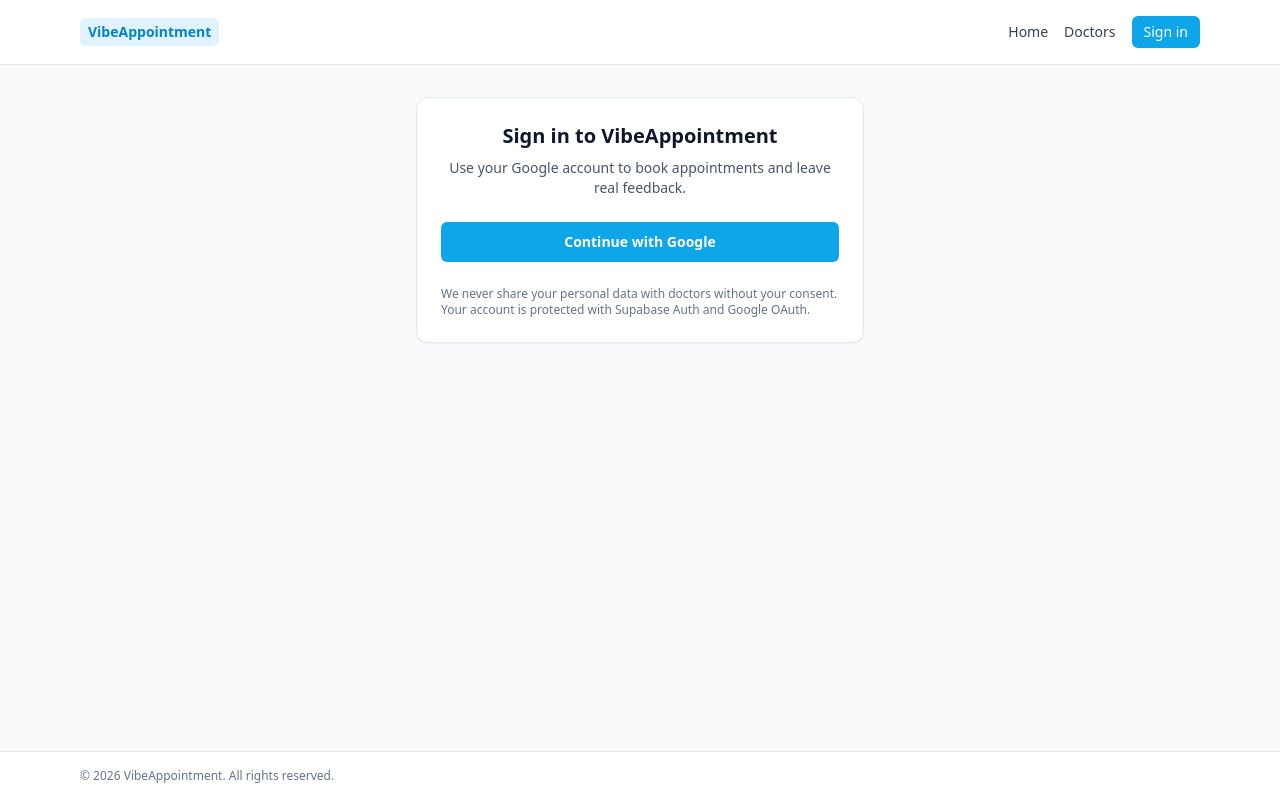
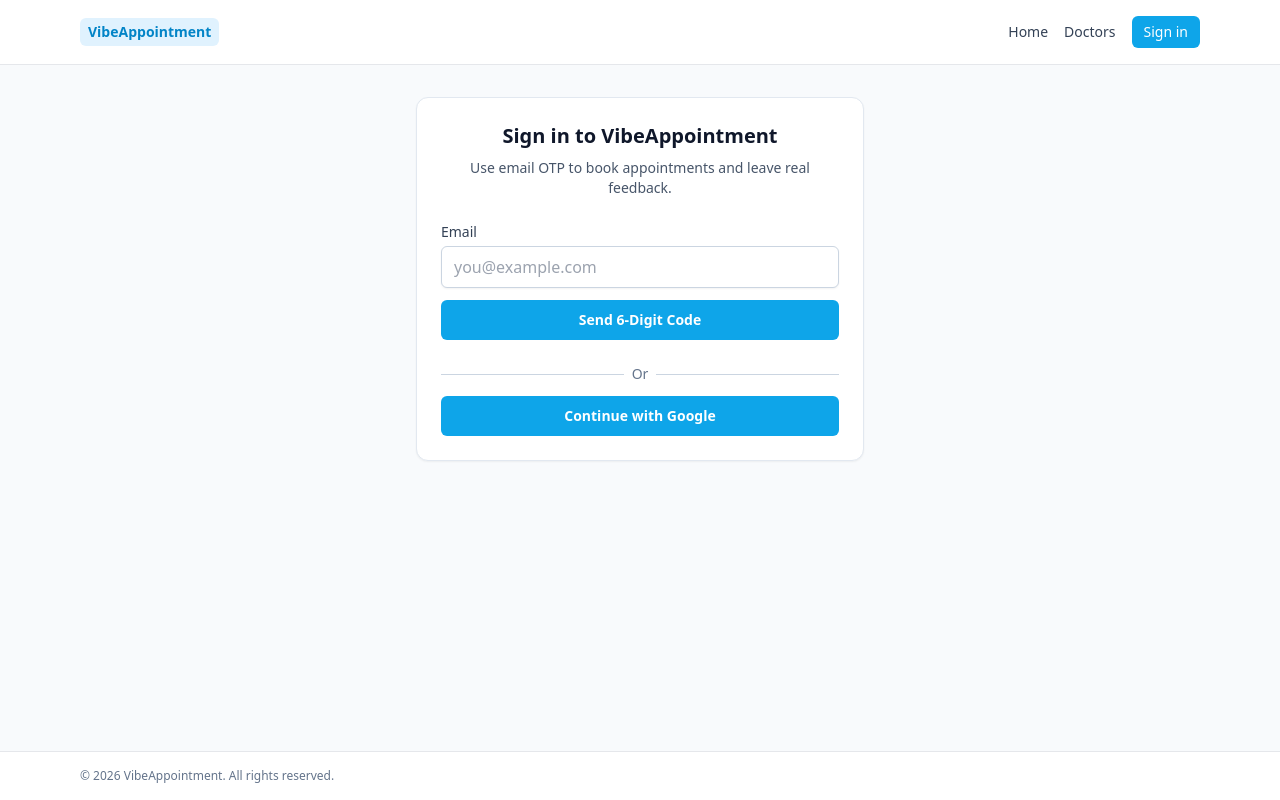
Before and after one commit to dheerajkumar-solanki/VibeAppointment, a Next.js app: page /login in a window 1280 px wide. Built offline with nearby package versions, Linux system fonts and the light colour scheme; no server answers.

Commit message:
feat: add email OTP login and user menu
- Add email OTP (6-digit code) login option
- Add user menu component with avatar and sign out
- Fix layout to dynamically fetch user session
- Add API route for OTP send/verify

Co-Authored-By: AdaL <adal@sylph.ai>

```diff
--- a/app/(auth)/login/page.tsx
+++ b/app/(auth)/login/page.tsx
@@ -1,4 +1,73 @@
+"use client";
+
+import { useState } from "react";
+import { createBrowserClient } from "@supabase/ssr";
+import { useRouter } from "next/navigation";
+
 export default function LoginPage() {
+  const router = useRouter();
+  const [email, setEmail] = useState("");
+  const [otpSent, setOtpSent] = useState(false);
+  const [otp, setOtp] = useState("");
+  const [isLoading, setIsLoading] = useState(false);
+  const [error, setError] = useState("");
+
+  const handleSendOtp = async (e: React.FormEvent) => {
+    e.preventDefault();
+    setIsLoading(true);
+    setError("");
+
+    try {
+      const response = await fetch("/api/auth/otp", {
+        method: "POST",
+        headers: { "Content-Type": "application/json" },
+        body: JSON.stringify({ email }),
+      });
+
+      const data = await response.json();
+
+      if (data.error) {
+        setError(data.error);
+      } else {
+        setOtpSent(true);
+      }
+    } catch (err) {
+      setError("An unexpected error occurred");
+    } finally {
+      setIsLoading(false);
+    }
+  };
+
+  const handleVerifyOtp = async (e: React.FormEvent) => {
+    e.preventDefault();
+    setIsLoading(true);
+    setError("");
+
+    try {
+      const supabase = createBrowserClient(
+        process.env.NEXT_PUBLIC_SUPABASE_URL!,
+        process.env.NEXT_PUBLIC_SUPABASE_ANON_KEY!
+      );
+
+      const { error: verifyError } = await supabase.auth.verifyOtp({
+        email,
+        token: otp,
+        type: "email",
+      });
+
+      if (verifyError) {
+        setError(verifyError.message);
+      } else {
+        router.push("/dashboard");
+        router.refresh();
+      }
+    } catch (err) {
+      setError("An unexpected error occurred");
+    } finally {
+      setIsLoading(false);
+    }
+  };
+
   return (
     <div className="mx-auto max-w-md space-y-6 rounded-xl border border-slate-200 bg-white p-6 shadow-sm">
       <div className="space-y-2 text-center">
@@ -6,14 +75,83 @@
           Sign in to VibeAppointment
         </h1>
         <p className="text-sm text-slate-600">
-          Use your Google account to book appointments and leave real feedback.
+          Use email OTP to book appointments and leave real feedback.
         </p>
       </div>
+
+      {!otpSent ? (
+        <form onSubmit={handleSendOtp} className="space-y-3">
+          <div>
+            <label htmlFor="email" className="block text-sm font-medium text-slate-700">
+              Email
+            </label>
+            <input
+              id="email"
+              type="email"
+              value={email}
+              onChange={(e) => setEmail(e.target.value)}
+              className="mt-1 block w-full rounded-md border border-slate-300 px-3 py-2 shadow-sm focus:border-brand-500 focus:outline-none focus:ring-1 focus:ring-brand-500"
+              placeholder="you@example.com"
+              required
+            />
+          </div>
+          {error && <p className="text-sm text-red-600">{error}</p>}
+          <button
+            type="submit"
+            disabled={isLoading}
+            className="w-full rounded-md bg-brand-500 px-4 py-2.5 text-sm font-semibold text-white hover:bg-brand-600 disabled:opacity-50"
+          >
+            {isLoading ? "Sending..." : "Send 6-Digit Code"}
+          </button>
+        </form>
+      ) : (
+        <form onSubmit={handleVerifyOtp} className="space-y-3">
+          <div>
+            <label htmlFor="otp" className="block text-sm font-medium text-slate-700">
+              Enter 6-digit code sent to {email}
+            </label>
+            <input
+              id="otp"
+              type="text"
+              value={otp}
+              onChange={(e) => setOtp(e.target.value.replace(/\D/g, "").slice(0, 6))}
+              className="mt-1 block w-full rounded-md border border-slate-300 px-3 py-2 text-center text-2xl tracking-widest shadow-sm focus:border-brand-500 focus:outline-none focus:ring-1 focus:ring-brand-500"
+              placeholder="000000"
+              maxLength={6}
+              required
+            />
+          </div>
+          {error && <p className="text-sm text-red-600">{error}</p>}
+          <button
+            type="submit"
+            disabled={isLoading || otp.length !== 6}
+            className="w-full rounded-md bg-brand-500 px-4 py-2.5 text-sm font-semibold text-white hover:bg-brand-600 disabled:opacity-50"
+          >
+            {isLoading ? "Verifying..." : "Verify & Login"}
+          </button>
+          <button
+            type="button"
+            onClick={() => { setOtpSent(false); setError(""); setOtp(""); }}
+            className="w-full text-sm text-slate-600 hover:text-brand-600"
+          >
+            Change email
+          </button>
+        </form>
+      )}
+
       <form
         action="/api/auth/login"
         method="post"
         className="space-y-3"
       >
+        <div className="relative">
+          <div className="absolute inset-0 flex items-center">
+            <div className="w-full border-t border-slate-300"></div>
+          </div>
+          <div className="relative flex justify-center text-sm">
+            <span className="bg-white px-2 text-slate-500">Or</span>
+          </div>
+        </div>
         <button
           type="submit"
           className="flex w-full items-center justify-center gap-2 rounded-md bg-brand-500 px-4 py-2.5 text-sm font-semibold text-white hover:bg-brand-600"
@@ -21,10 +159,6 @@
           <span>Continue with Google</span>
         </button>
       </form>
-      <p className="text-xs text-slate-500">
-        We never share your personal data with doctors without your consent. Your
-        account is protected with Supabase Auth and Google OAuth.
-      </p>
     </div>
   );
 }
--- /dev/null
+++ b/app/api/auth/otp/route.ts
@@ -0,0 +1,57 @@
+import { cookies } from "next/headers";
+import { NextRequest, NextResponse } from "next/server";
+import { createServerClient } from "@supabase/ssr";
+
+export async function POST(request: NextRequest) {
+  try {
+    const { email, otp } = await request.json();
+    const cookieStore = await cookies();
+
+    const supabase = createServerClient(
+      process.env.NEXT_PUBLIC_SUPABASE_URL!,
+      process.env.NEXT_PUBLIC_SUPABASE_ANON_KEY!,
+      {
+        cookies: {
+          getAll() {
+            return cookieStore.getAll();
+          },
+          setAll(cookiesToSet) {
+            cookiesToSet.forEach(({ name, value }) => cookieStore.set(name, value, { path: "/" }));
+          },
+        },
+      }
+    );
+
+    if (otp) {
+      // Verify OTP
+      const { data, error } = await supabase.auth.verifyOtp({
+        email,
+        token: otp,
+        type: "email",
+      });
+
+      if (error) {
+        return NextResponse.json({ error: error.message }, { status: 400 });
+      }
+
+      return NextResponse.json({ success: true, user: data.user });
+    } else {
+      // Send OTP
+      const { error: otpError } = await supabase.auth.signInWithOtp({
+        email,
+        options: {
+          shouldCreateUser: true,
+        },
+      });
+
+      if (otpError) {
+        return NextResponse.json({ error: otpError.message }, { status: 400 });
+      }
+
+      return NextResponse.json({ success: true, message: "OTP sent to email" });
+    }
+  } catch (error) {
+    console.error("OTP error:", error);
+    return NextResponse.json({ error: "Internal server error" }, { status: 500 });
+  }
+}
--- a/app/layout.tsx
+++ b/app/layout.tsx
@@ -1,5 +1,10 @@
 import type { Metadata } from "next";
+import { dynamic } from "next/dynamic";
 import "./globals.css";
+
+export const dynamic = "force-dynamic";
+import { createSupabaseServerClient } from "@/lib/supabase/server";
+import { UserMenu } from "@/components/user-menu";
 
 export const metadata: Metadata = {
   title: "VibeAppointment - Book Trusted Doctors",
@@ -7,11 +12,16 @@
     "Book trusted doctors, manage appointments, and share real patient feedback with VibeAppointment.",
 };
 
-export default function RootLayout({
+export default async function RootLayout({
   children,
 }: {
   children: React.ReactNode;
 }) {
+  const supabase = await createSupabaseServerClient();
+  const {
+    data: { user },
+  } = await supabase.auth.getUser();
+
   return (
     <html lang="en">
       <body className="min-h-screen bg-slate-50 text-slate-900">
@@ -30,9 +40,13 @@
                 <a href="/doctors" className="hover:text-brand-600">
                   Doctors
                 </a>
-                <a href="/login" className="rounded-md bg-brand-500 px-3 py-1.5 text-white hover:bg-brand-600">
-                  Sign in
-                </a>
+                {user ? (
+                  <UserMenu user={user} />
+                ) : (
+                  <a href="/login" className="rounded-md bg-brand-500 px-3 py-1.5 text-white hover:bg-brand-600">
+                    Sign in
+                  </a>
+                )}
               </nav>
             </div>
           </header>
--- /dev/null
+++ b/components/user-menu.tsx
@@ -0,0 +1,66 @@
+"use client";
+
+import { createBrowserClient } from "@supabase/ssr";
+import { useRouter } from "next/navigation";
+import { useState, useEffect, useRef } from "react";
+
+export function UserMenu({ user }: { user: { email?: string; user_metadata?: Record<string, any> } }) {
+  const router = useRouter();
+  const [open, setOpen] = useState(false);
+  const menuRef = useRef<HTMLDivElement>(null);
+
+  const fullName = user.user_metadata?.full_name || user.email?.split("@")[0] || "User";
+  const initial = fullName.charAt(0).toUpperCase();
+
+  const handleSignOut = async () => {
+    const supabase = createBrowserClient(
+      process.env.NEXT_PUBLIC_SUPABASE_URL!,
+      process.env.NEXT_PUBLIC_SUPABASE_ANON_KEY!
+    );
+    await supabase.auth.signOut();
+    router.refresh();
+    router.push("/");
+  };
+
+  // Close menu when clicking outside
+  useEffect(() => {
+    const handleClickOutside = (event: MouseEvent) => {
+      if (menuRef.current && !menuRef.current.contains(event.target as Node)) {
+        setOpen(false);
+      }
+    };
+    document.addEventListener("mousedown", handleClickOutside);
+    return () => document.removeEventListener("mousedown", handleClickOutside);
+  }, []);
+
+  return (
+    <div className="relative" ref={menuRef}>
+      <button
+        onClick={() => setOpen(!open)}
+        className="flex items-center gap-2 rounded-full bg-brand-100 px-3 py-1.5 text-sm font-medium text-brand-600 hover:bg-brand-200"
+      >
+        <span className="flex h-7 w-7 items-center justify-center rounded-full bg-brand-500 text-white">
+          {initial}
+        </span>
+        <span className="max-w-[100px] truncate">{fullName}</span>
+      </button>
+
+      {open && (
+        <div className="absolute right-0 mt-2 w-48 rounded-md border border-slate-200 bg-white py-1 shadow-lg">
+          <a
+            href="/dashboard"
+            className="block px-4 py-2 text-sm text-slate-700 hover:bg-slate-100"
+          >
+            Dashboard
+          </a>
+          <button
+            onClick={handleSignOut}
+            className="w-full px-4 py-2 text-left text-sm text-red-600 hover:bg-red-50"
+          >
+            Sign out
+          </button>
+        </div>
+      )}
+    </div>
+  );
+}
```
